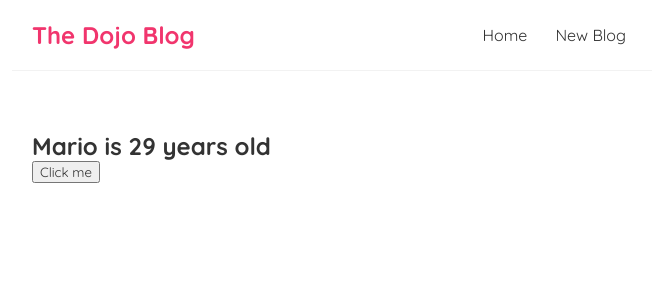
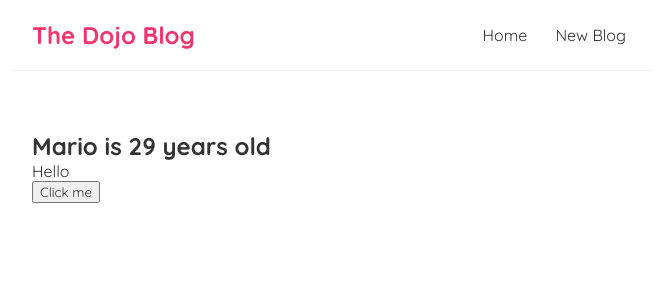
Before and after one commit to aramirezaliste/repasandoReact, a React (Vite) app: page / in a window 1280 px wide. Shown: the top 300 px of the page, without its empty margins (308-964 px from the left). Built offline with nearby package versions, Linux system fonts and the light colour scheme.

Commit message:
En otro PC

```diff
--- a/src/Home.jsx
+++ b/src/Home.jsx
@@ -12,8 +12,9 @@ const handleClick = () => {
     return (
         <div className="home">
             <h2>{name} is {age} years old</h2>
-            <p></p>
+            <p>Hello</p>
             <button onClick={handleClick}>Click me</button>
+
         </div>
     );
 }
```
